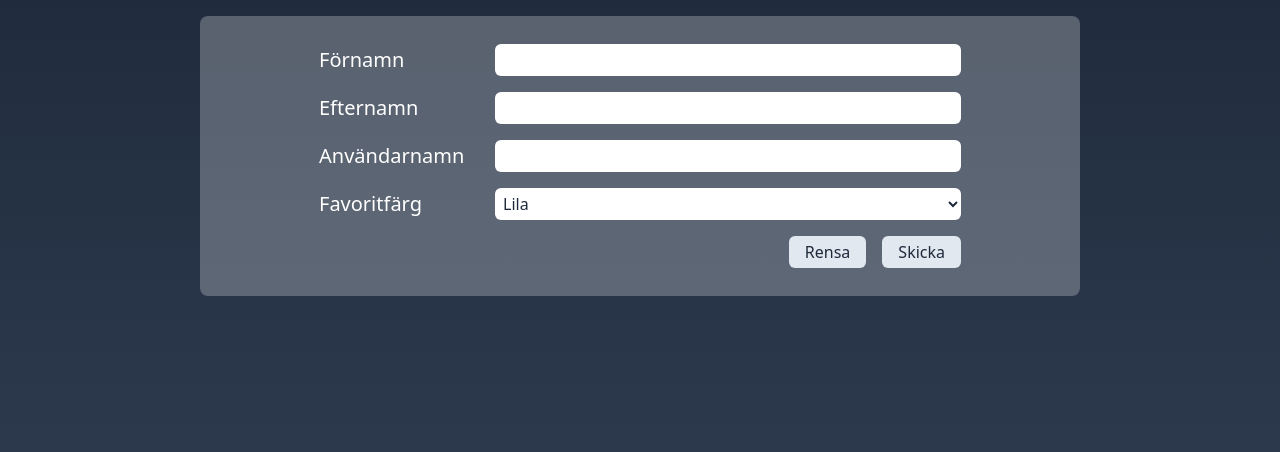
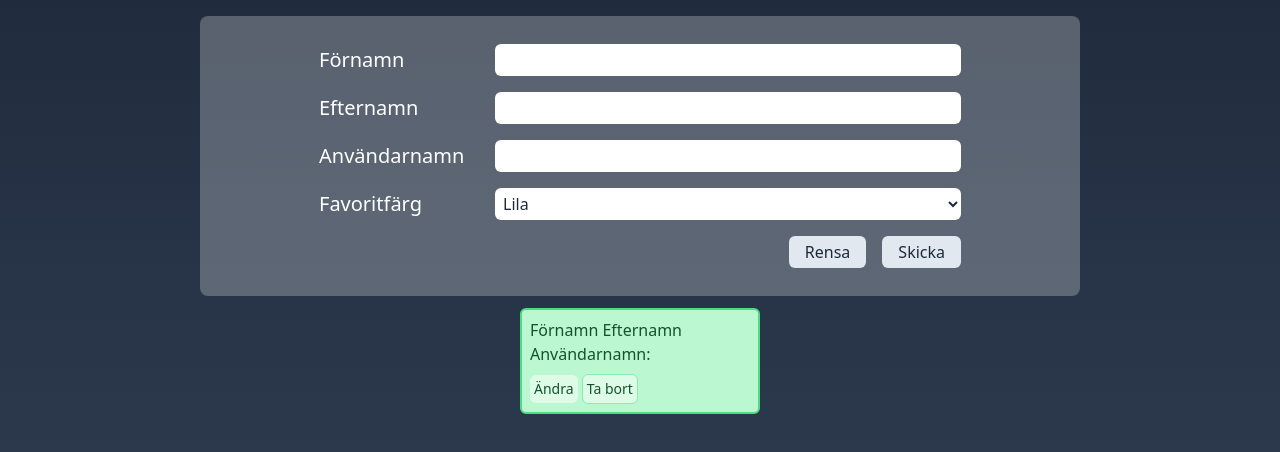
Before and after one commit to 23lisve/gik339-7-projekt, a website: page client/index.html in a window 1280 px wide. Shown: the part 100-552 px from the top of the page. Drawn offline with nearby package versions, Linux system fonts and the light colour scheme; no server answers.

Commit message:
Update index.html

```diff
--- a/client/index.html
+++ b/client/index.html
@@ -53,7 +53,26 @@
           </div>
         </form>
       </div>
-      <div id="listContainer"></div>
+      <div id="listContainer">
+        <ul class="w-3/4 my-3 mx-auto flex flex-wrap gap-2 justify-center">
+          <li
+            class="bg-green-200 basis-1/4 text-green-900 p-2 rounded-md border-2 border-green-400 flex flex-col justify-between">
+            <h3>Förnamn Efternamn</h3>
+            <p>Användarnamn:</p>
+            <div>
+              <button
+                class="rounded-md bg-white/50 p-1 text-sm"
+                <button
+                class="border border-green-300 hover:bg-white/100 rounded-md bg-white/50 p-1 text-sm mt-2">
+                Ändra
+              </button>
+              <button class="border border-green-300 hover:bg-white/100 rounded-md bg-white/50 p-1 text-sm mt-2">
+                Ta bort
+              </button>
+            </div>
+          </li>
+        </ul>
+      </div>
     </main>
 
     <script src="script.js"></script>
```
